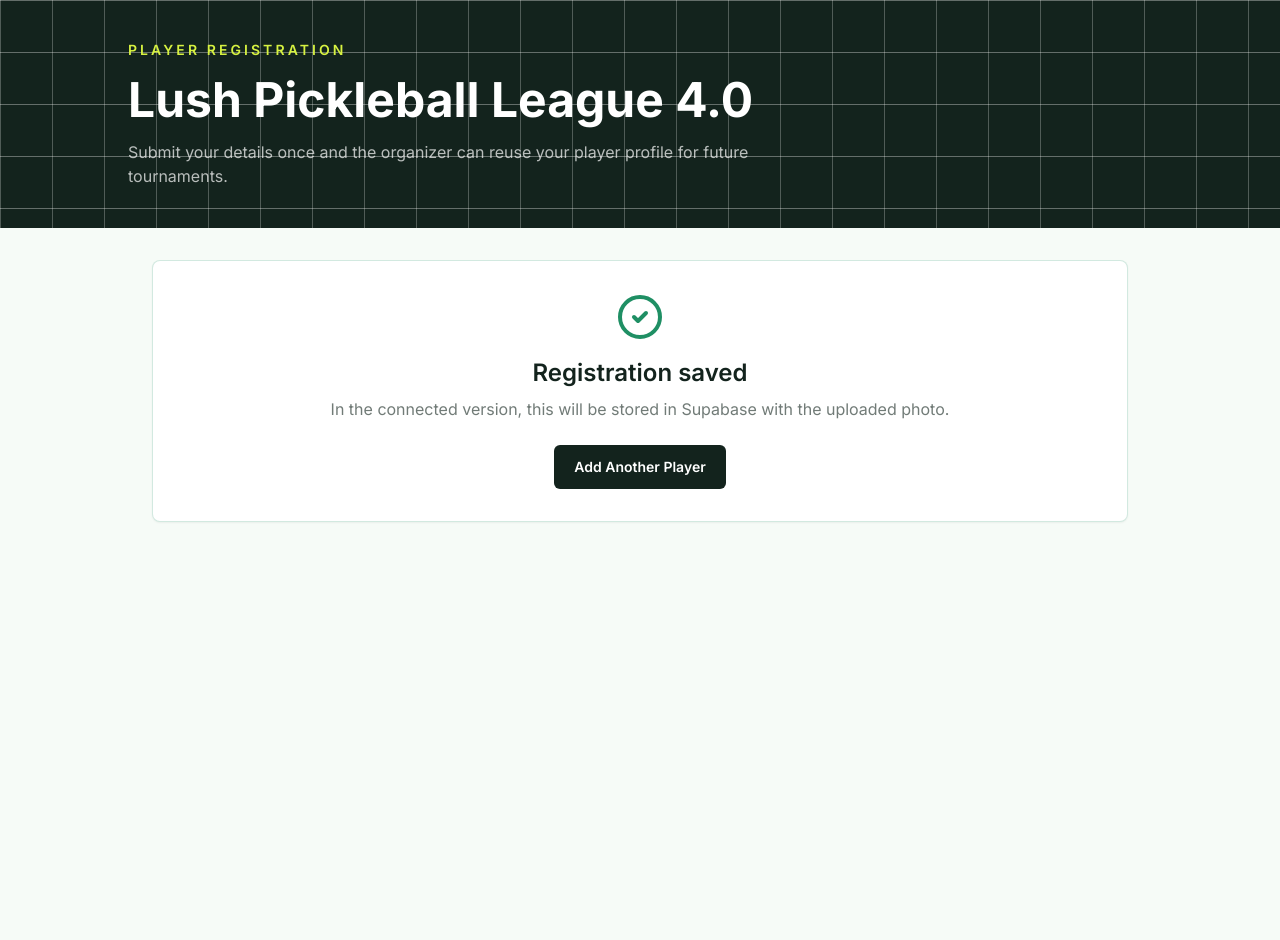
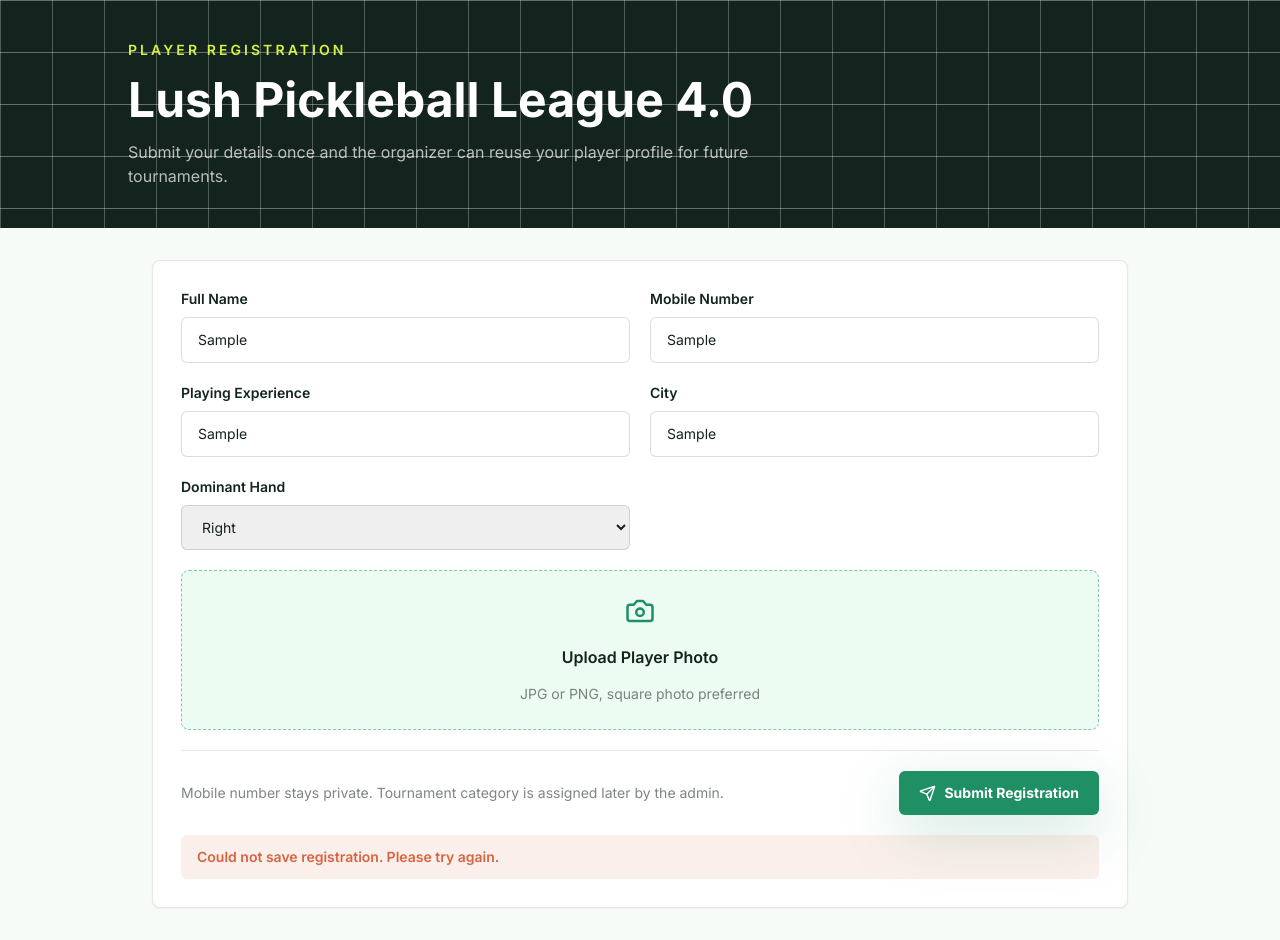
Before and after one commit to Suyash2205/Auction-System, a Next.js app: page /register in a window 1280 px wide. Both pictures are taken after typing "Sample", "Sample", "Sample", "Sample" into the empty fields and a click on the button "Submit Registration". Before the commit the page ends 800 px from the top, so only its background shows below. Built offline with nearby package versions, Linux system fonts and the light colour scheme; no server answers; the database is empty.

Commit message:
Connect player registration to Supabase

```diff
--- /dev/null
+++ b/app/api/players/route.ts
@@ -0,0 +1,85 @@
+import { NextResponse } from "next/server";
+import { prisma } from "@/lib/prisma";
+import { getSupabaseAdmin } from "@/lib/supabase-admin";
+
+const PHOTO_BUCKET = "player-photos";
+
+function cleanFileName(value: string) {
+  return value.toLowerCase().replace(/[^a-z0-9.]+/g, "-").replace(/^-+|-+$/g, "");
+}
+
+export async function GET() {
+  const players = await prisma.player.findMany({
+    orderBy: { createdAt: "desc" }
+  });
+
+  return NextResponse.json({ players });
+}
+
+export async function POST(request: Request) {
+  const formData = await request.formData();
+  const name = String(formData.get("name") ?? "").trim();
+  const phone = String(formData.get("phone") ?? "").trim();
+  const experience = String(formData.get("experience") ?? "").trim();
+  const city = String(formData.get("city") ?? "").trim();
+  const dominantHand = String(formData.get("dominantHand") ?? "").trim();
+  const photo = formData.get("photo");
+
+  if (!name || !phone || !experience) {
+    return NextResponse.json({ error: "Name, mobile number, and experience are required." }, { status: 400 });
+  }
+
+  let photoUrl: string | undefined;
+
+  if (photo instanceof File && photo.size > 0) {
+    const supabase = getSupabaseAdmin();
+
+    if (!supabase) {
+      return NextResponse.json({ error: "Photo upload is not configured yet." }, { status: 500 });
+    }
+
+    const { data: buckets } = await supabase.storage.listBuckets();
+    const hasPhotoBucket = buckets?.some((bucket) => bucket.name === PHOTO_BUCKET);
+
+    if (!hasPhotoBucket) {
+      const { error: bucketError } = await supabase.storage.createBucket(PHOTO_BUCKET, {
+        public: true,
+        fileSizeLimit: 5 * 1024 * 1024,
+        allowedMimeTypes: ["image/jpeg", "image/png", "image/webp"]
+      });
+
+      if (bucketError) {
+        return NextResponse.json({ error: bucketError.message }, { status: 500 });
+      }
+    }
+
+    const extension = photo.name.includes(".") ? photo.name.split(".").pop() : "jpg";
+    const path = `${Date.now()}-${cleanFileName(name)}.${cleanFileName(extension ?? "jpg")}`;
+    const bytes = await photo.arrayBuffer();
+
+    const { error } = await supabase.storage.from(PHOTO_BUCKET).upload(path, bytes, {
+      contentType: photo.type || "image/jpeg",
+      upsert: false
+    });
+
+    if (error) {
+      return NextResponse.json({ error: error.message }, { status: 500 });
+    }
+
+    const { data } = supabase.storage.from(PHOTO_BUCKET).getPublicUrl(path);
+    photoUrl = data.publicUrl;
+  }
+
+  const player = await prisma.player.create({
+    data: {
+      name,
+      phone,
+      experience,
+      city: city || null,
+      dominantHand: dominantHand || null,
+      photoUrl
+    }
+  });
+
+  return NextResponse.json({ player }, { status: 201 });
+}
--- a/app/register/page.tsx
+++ b/app/register/page.tsx
@@ -5,6 +5,8 @@ import { Camera, CheckCircle2, Send } from "lucide-react";
 
 export default function RegisterPage() {
   const [submitted, setSubmitted] = useState(false);
+  const [isSubmitting, setIsSubmitting] = useState(false);
+  const [error, setError] = useState("");
 
   return (
     <main className="min-h-screen bg-[#f6fbf7]">
@@ -31,8 +33,25 @@ export default function RegisterPage() {
         ) : (
           <form
             className="grid gap-5 rounded-lg border border-court-ink/10 bg-white p-5 shadow-sm sm:p-7"
-            onSubmit={(event) => {
+            onSubmit={async (event) => {
               event.preventDefault();
+              setIsSubmitting(true);
+              setError("");
+
+              const formData = new FormData(event.currentTarget);
+              const response = await fetch("/api/players", {
+                method: "POST",
+                body: formData
+              });
+
+              setIsSubmitting(false);
+
+              if (!response.ok) {
+                const data = await response.json().catch(() => null);
+                setError(data?.error ?? "Could not save registration. Please try again.");
+                return;
+              }
+
               setSubmitted(true);
             }}
           >
@@ -71,10 +90,13 @@ export default function RegisterPage() {
 
             <div className="flex flex-col gap-3 border-t border-court-ink/10 pt-5 sm:flex-row sm:items-center sm:justify-between">
               <p className="text-sm text-court-ink/55">Mobile number stays private. Tournament category is assigned later by the admin.</p>
-              <button className="inline-flex items-center justify-center gap-2 rounded-md bg-court-green px-5 py-3 text-sm font-bold text-white shadow-glow">
-                <Send size={17} /> Submit Registration
+              <button disabled={isSubmitting} className="inline-flex items-center justify-center gap-2 rounded-md bg-court-green px-5 py-3 text-sm font-bold text-white shadow-glow disabled:cursor-not-allowed disabled:opacity-60">
+                <Send size={17} /> {isSubmitting ? "Saving..." : "Submit Registration"}
               </button>
             </div>
+            {error ? (
+              <p className="rounded-md bg-court-clay/10 px-4 py-3 text-sm font-semibold text-court-clay">{error}</p>
+            ) : null}
           </form>
         )}
       </section>
--- /dev/null
+++ b/lib/supabase-admin.ts
@@ -0,0 +1,17 @@
+import { createClient } from "@supabase/supabase-js";
+
+export function getSupabaseAdmin() {
+  const supabaseUrl = process.env.NEXT_PUBLIC_SUPABASE_URL;
+  const serviceRoleKey = process.env.SUPABASE_SERVICE_ROLE_KEY;
+
+  if (!supabaseUrl || !serviceRoleKey) {
+    return null;
+  }
+
+  return createClient(supabaseUrl, serviceRoleKey, {
+    auth: {
+      autoRefreshToken: false,
+      persistSession: false
+    }
+  });
+}
--- a/package.json
+++ b/package.json
@@ -10,6 +10,7 @@
     "build": "next build",
     "start": "next start",
     "lint": "next lint",
+    "postinstall": "prisma generate",
     "prisma:generate": "prisma generate",
     "prisma:push": "prisma db push"
   },
```
Also changed, not shown: 1 other file (tests, documents, lock files or other folders).
